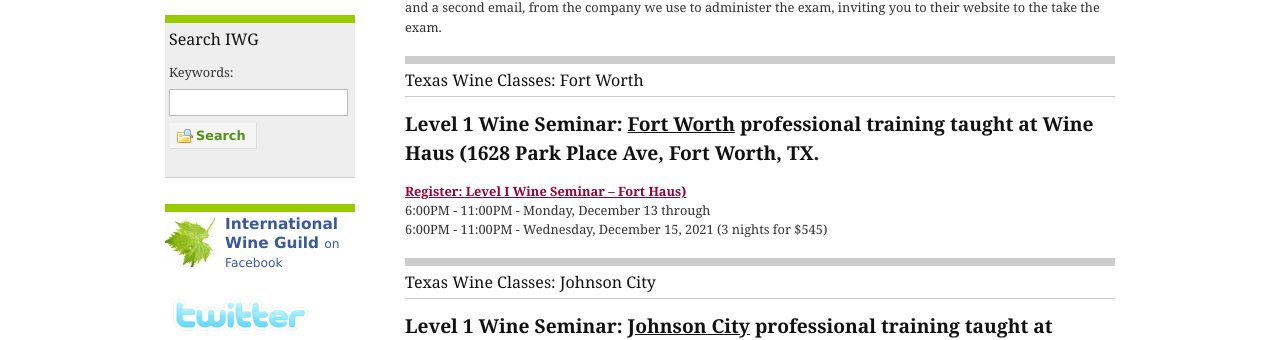
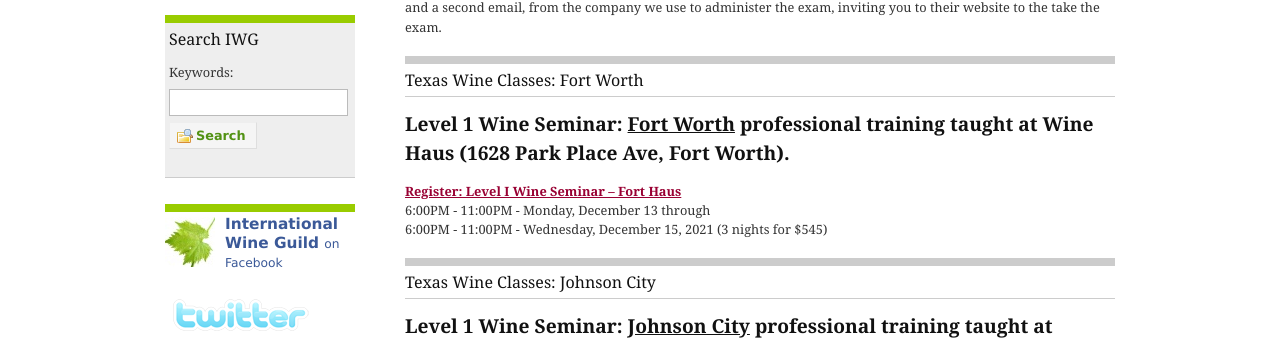
Before and after one commit to CKDev/internationalwineguild.com, a Jekyll site: the page built from texas-wine-school.html, in a window 1280 px wide and 900 px high, scrolled down 1128 px. Shown: the part 150-490 px from the top of the window. Built offline with Jekyll 4.4.1, drawn with Linux system fonts in a browser that asks for light colours; a script that is not in the unit is left out; comment, search, counter and statistics services are not loaded.

```diff
--- a/texas-wine-school.html
+++ b/texas-wine-school.html
@@ -44,11 +44,11 @@ permalink: "/texas-wine-school"
   exam.</p>
 
 <h2>Texas Wine Classes: Fort Worth</h2>
-<h3><strong>Level 1 Wine Seminar: <u>Fort Worth</u>&nbsp;professional training taught at Wine Haus (1628 Park Place Ave, Fort Worth, TX.&nbsp;</strong></h3>
+<h3><strong>Level 1 Wine Seminar: <u>Fort Worth</u>&nbsp;professional training taught at Wine Haus (1628 Park Place Ave, Fort Worth).&nbsp;</strong></h3>
 
 <p><a class="ga-track"
     href="http://ww4.aitsafe.com/cf/add.cfm?userid=6714687&amp;product=Level+1+Wine+Seminar+Fort+Haus++-++12/13-15, 2021&amp;price=545&amp;return=www.internationalwineguild.com/texas-wine-school">
-    <strong>Register: Level I Wine Seminar – Fort Haus)</strong>
+    <strong>Register: Level I Wine Seminar – Fort Haus</strong>
   </a><br>
   6:00PM - 11:00PM - Monday, December 13 through<br>
   6:00PM - 11:00PM - Wednesday, December 15, 2021 (3 nights for $545)</p>
```
